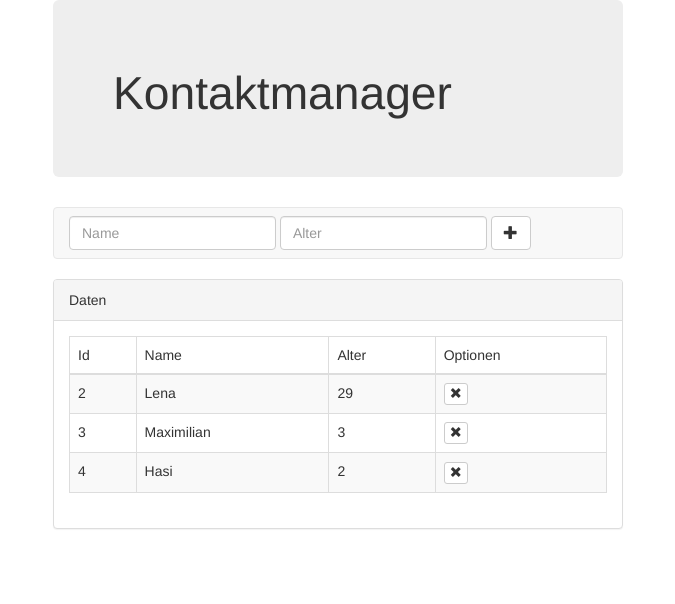
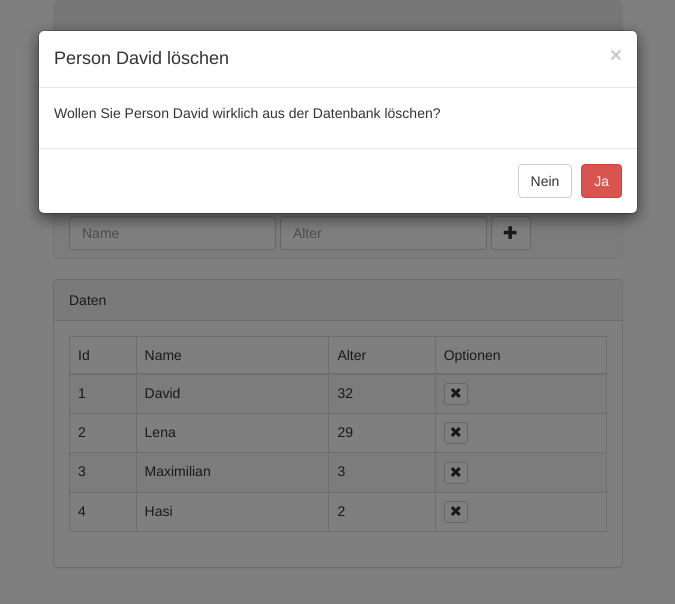
Before and after one commit to DavidTielke/LwJavaScript, a website: page AmTag3/1StartAufgabe/index.html in a window 1280 px wide. Both pictures are taken after a click on the button 757 px from the left and 394 px from the top of the page. Shown: the whole page, without its empty margins (302-977 px from the left). Drawn offline with nearby package versions, Linux system fonts and the light colour scheme; files whose address does not match are found by name.

Commit message:
Einzelnes Hinzufügen & Löschen sowie modalen Bestätigungsdialog zum löschen.

```diff
--- a/AmTag3/1StartAufgabe/index.html
+++ b/AmTag3/1StartAufgabe/index.html
@@ -53,4 +53,22 @@
     </div>
 </body>
 
+<div id="deleteConfirmModal" class="modal fade" tabindex="-1" role="dialog">
+  <div class="modal-dialog" role="document">
+    <div class="modal-content">
+      <div class="modal-header">
+        <button type="button" class="close" data-dismiss="modal" aria-label="Close"><span aria-hidden="true">&times;</span></button>
+        <h4 class="modal-title">Person <span class="lbPersonName"></span> löschen</h4>
+      </div>
+      <div class="modal-body">
+        <p>Wollen Sie Person <span class="lbPersonName"></span> wirklich aus der Datenbank löschen?</p>
+      </div>
+      <div class="modal-footer">
+        <button type="button" class="btn btn-default" data-dismiss="modal">Nein</button>
+        <button type="button" class="btn btn-danger" id="deleteConfirmButton"  data-dismiss="modal">Ja</button>
+      </div>
+    </div><!-- /.modal-content -->
+  </div><!-- /.modal-dialog -->
+</div><!-- /.modal -->
+
 </html>
--- a/AmTag3/1StartAufgabe/script.js
+++ b/AmTag3/1StartAufgabe/script.js
@@ -11,18 +11,34 @@ $(function () {
         this.age = age;
     }
 
+    function createPersonDataRow(person) {
+        var row = "<tr id='row" + person.id + "'>";
+        row += "<td>" + person.id + "</td>";
+        row += "<td>" + person.name + "</td>";
+        row += "<td>" + person.age + "</td>";
+        row += "<td><button class='btn btn-xs btn-default deleteButton' data-id='" + person.id + "'><span class='glyphicon glyphicon-remove'></span></td>";
+        row += "</tr>";
+        return row;
+    }
+
     function fillTable() {
         $('#tblPersons').empty();
         persons.forEach(function (person) {
-            var row = "<tr>";
-            row += "<td>" + person.id + "</td>";
-            row += "<td>" + person.name + "</td>";
-            row += "<td>" + person.age + "</td>";
-            row += "<td><button class='btn btn-xs btn-default deleteButton' data-id='" + person.id + "'><span class='glyphicon glyphicon-remove'></span></td>";
-            row += "</tr>";
+            var row = createPersonDataRow(person);
             $('#tblPersons').append(row);
         });
-        $('.deleteButton').click(deletePersonClick);
+        $('.deleteButton').click(deletePersonConfirm);
+    }
+
+    function deletePersonConfirm(){
+        var id = $(this).data("id");
+
+        var person = persons.filter(function(person){
+            return person.id == id;
+         })[0];
+        $('.lbPersonName').text(person.name)
+        $('#deleteConfirmButton').data("id", id);
+        $('#deleteConfirmModal').modal();
     }
 
     function deletePersonClick() {
@@ -30,8 +46,12 @@ $(function () {
         persons = persons.filter(function (person) {
             return person.id != id;
         });
-        fillTable();
+        $("tr#row" + id).hide(1000, function () {
+            this.remove();
+        });
     }
+
+    $('#deleteConfirmButton').click(deletePersonClick);
 
     $("#btnAdd").click(function () {
         var form = new FormValidator();
@@ -43,7 +63,9 @@ $(function () {
 
         var person = new Person(form.name(), form.age());
         persons.push(person);
-        fillTable();
+        var row = createPersonDataRow(person);
+        $("#tblPersons").append(row).children().last().hide().show(1000);
+        $("button[data-id='" + person.id + "']").click(deletePersonClick);
     });
 
     persons.push(new Person("David", 32));
```
